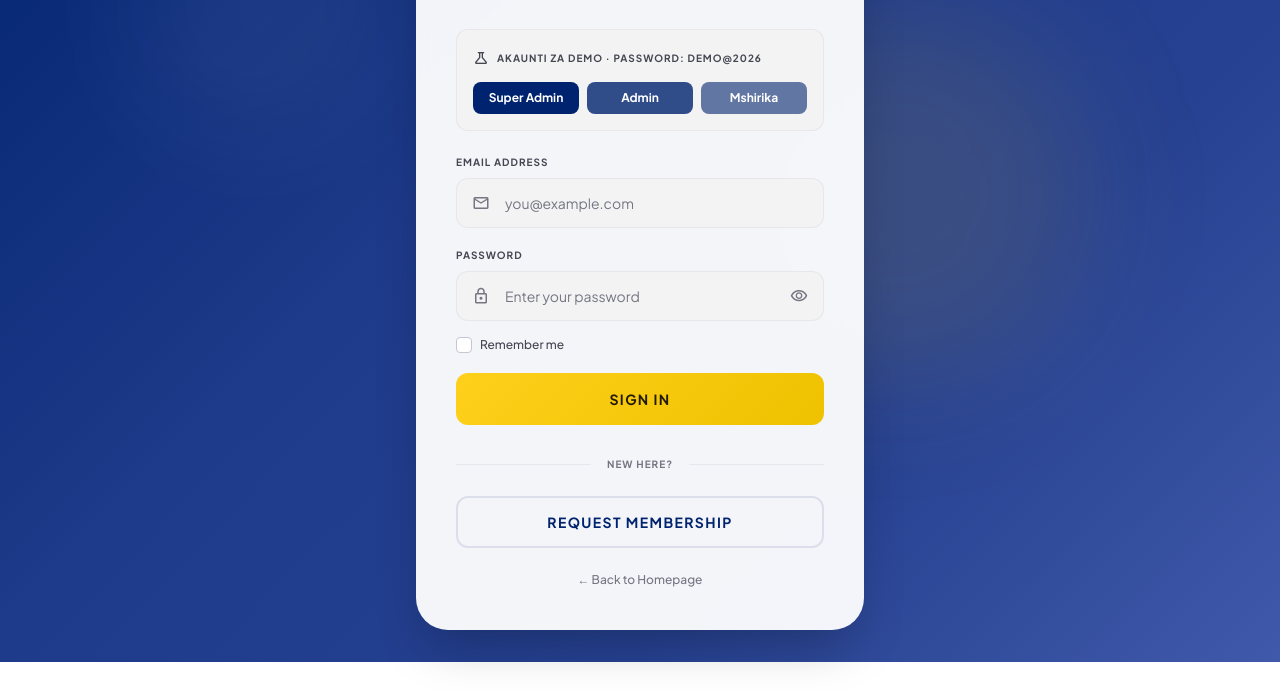
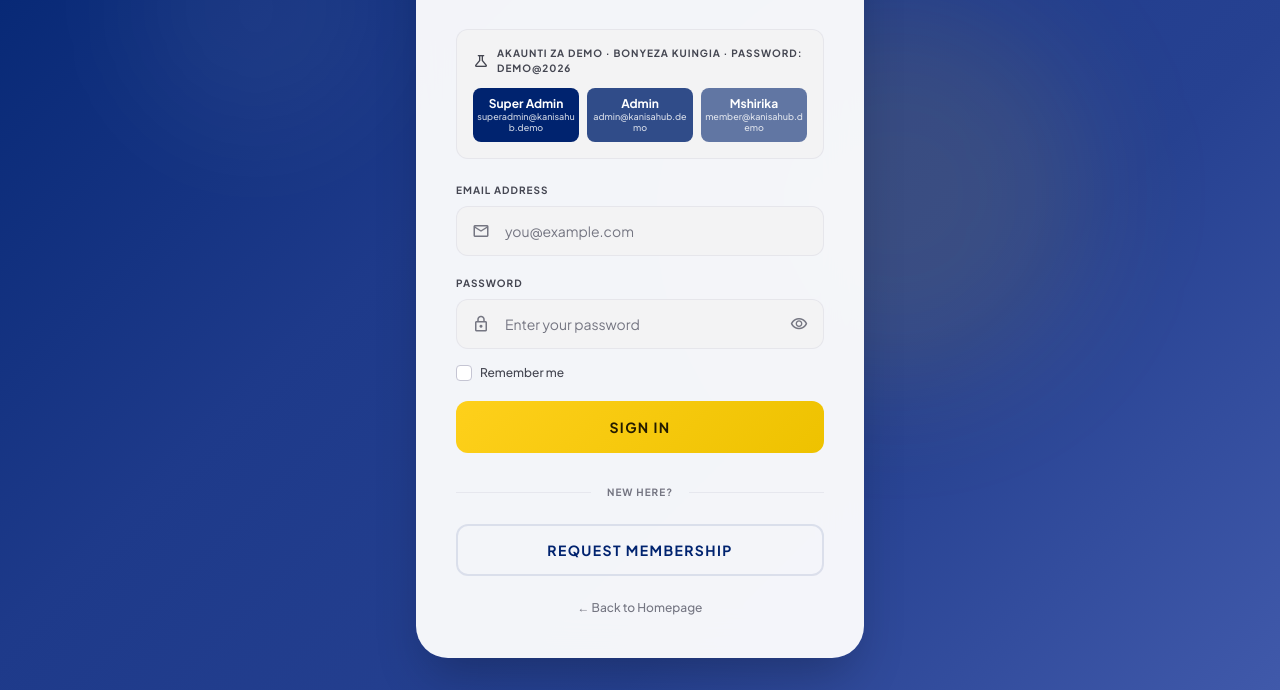
Before and after one commit to Mrdaniel24/kanisa-hub-demo, a plain HTML site: page public/login.html in a window 1280 px wide. Shown: the part 235-925 px from the top of the page. Before the commit the page ends 897 px from the top, so only its background shows below. Drawn offline with nearby package versions, Linux system fonts and the light colour scheme.

Commit message:
Add files via upload

```diff
--- a/public/login.html
+++ b/public/login.html
@@ -122,12 +122,12 @@
     <!-- Demo accounts (Kanisa Hub demo) -->
     <div class="mx-10 mb-6 p-4 rounded-xl bg-surface-container-low border border-outline-variant/30">
       <p class="text-[10px] font-bold text-on-surface-variant uppercase tracking-widest mb-3 flex items-center gap-2">
-        <span class="material-symbols-outlined text-base">science</span> Akaunti za Demo · Password: Demo@2026
+        <span class="material-symbols-outlined text-base">science</span> Akaunti za Demo · Bonyeza kuingia · Password: Demo@2026
       </p>
       <div class="grid grid-cols-3 gap-2">
-        <button type="button" data-demo="superadmin@kanisahub.demo" class="demo-btn py-2 rounded-lg bg-primary text-white text-xs font-bold hover:opacity-90">Super Admin</button>
-        <button type="button" data-demo="admin@kanisahub.demo" class="demo-btn py-2 rounded-lg bg-primary/80 text-white text-xs font-bold hover:opacity-90">Admin</button>
-        <button type="button" data-demo="member@kanisahub.demo" class="demo-btn py-2 rounded-lg bg-primary/60 text-white text-xs font-bold hover:opacity-90">Mshirika</button>
+        <button type="button" data-demo="superadmin@kanisahub.demo" class="demo-btn py-2 px-1 rounded-lg leading-tight break-all bg-primary text-white text-xs font-bold hover:opacity-90"><span class="block">Super Admin</span><span class="block text-[9px] font-medium opacity-80 normal-case">superadmin@kanisahub.demo</span></button>
+        <button type="button" data-demo="admin@kanisahub.demo" class="demo-btn py-2 px-1 rounded-lg leading-tight break-all bg-primary/80 text-white text-xs font-bold hover:opacity-90"><span class="block">Admin</span><span class="block text-[9px] font-medium opacity-80 normal-case">admin@kanisahub.demo</span></button>
+        <button type="button" data-demo="member@kanisahub.demo" class="demo-btn py-2 px-1 rounded-lg leading-tight break-all bg-primary/60 text-white text-xs font-bold hover:opacity-90"><span class="block">Mshirika</span><span class="block text-[9px] font-medium opacity-80 normal-case">member@kanisahub.demo</span></button>
       </div>
     </div>
     <script>
```
